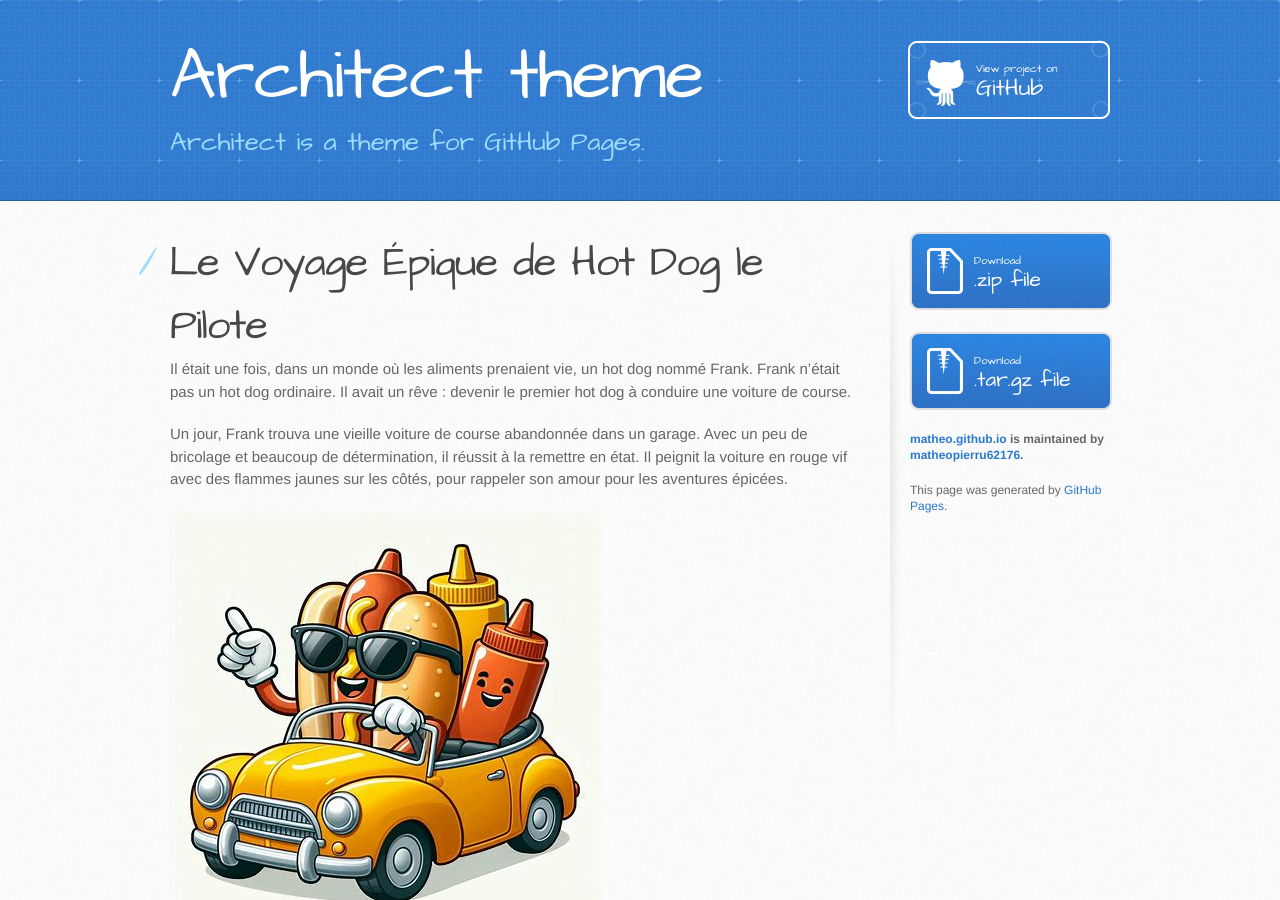
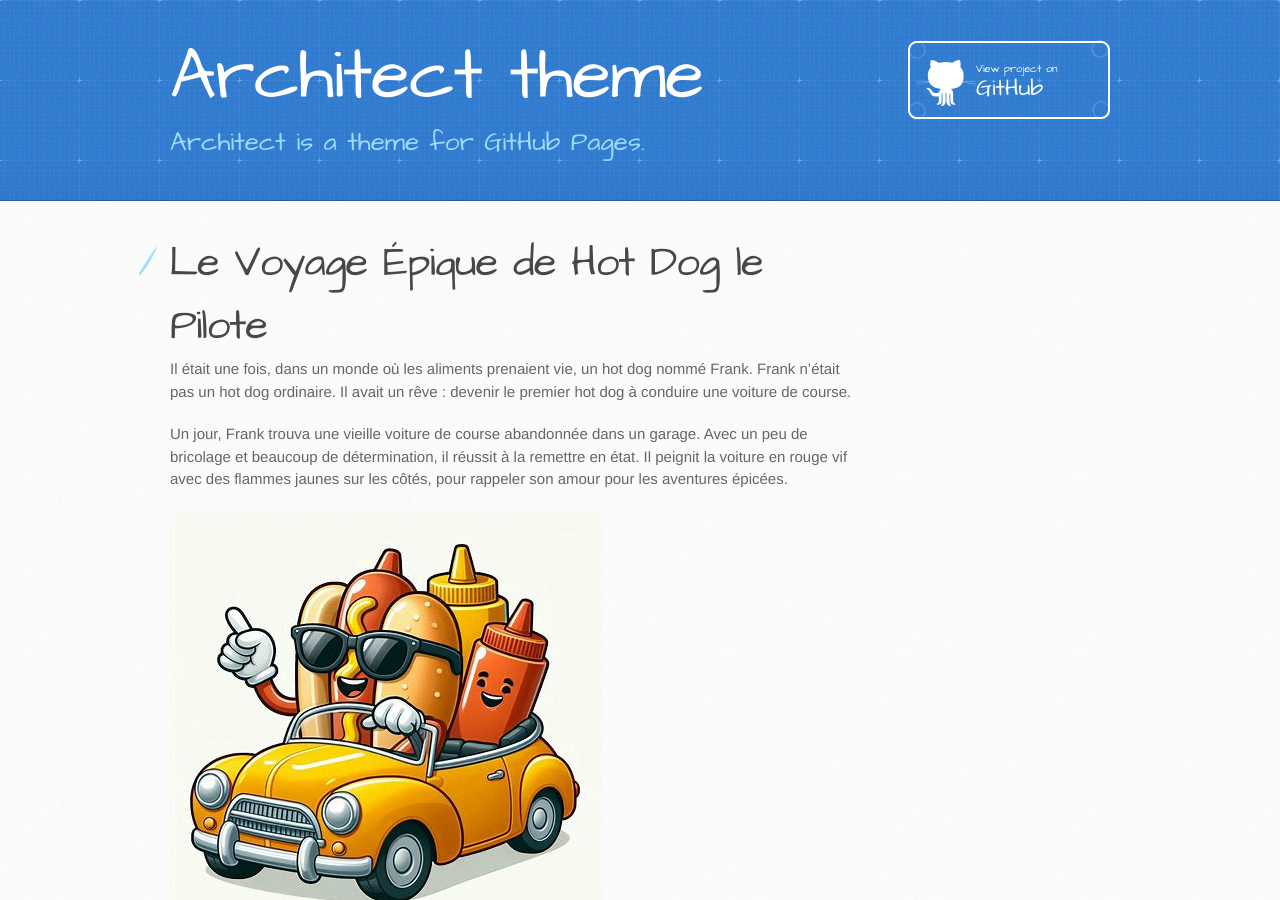
Before and after one commit to matheopierru62176/matheo.github.io, a Jekyll site: the page built from index.md, in a window 1280 px wide and 900 px high. Built offline with Jekyll 4.4.1, drawn with Linux system fonts in a browser that asks for light colours; our own code applies the rules of GitHub Pages for plain Markdown files.

Commit message:
modif du site

```diff
--- a/_layouts/default.html
+++ b/_layouts/default.html
@@ -38,24 +38,7 @@
           {{ content }}
         </section>
 
-        <aside id="sidebar">
-          {% if site.show_downloads %}
-            <a href="{{ site.github.zip_url }}" class="button">
-              <small>Download</small>
-              .zip file
-            </a>
-            <a href="{{ site.github.tar_url }}" class="button">
-              <small>Download</small>
-              .tar.gz file
-            </a>
-          {% endif %}
 
-          {% if site.github.is_project_page %}
-            <p class="repo-owner"><a href="{{ site.github.repository_url }}">{{ site.github.repository_name }}</a> is maintained by <a href="{{ site.github.owner_url }}">{{ site.github.owner_name }}</a>.</p>
-          {% endif %}
-
-          <p>This page was generated by <a href="https://pages.github.com">GitHub Pages</a>.</p>
-        </aside>
       </div>
     </div>
 
```
